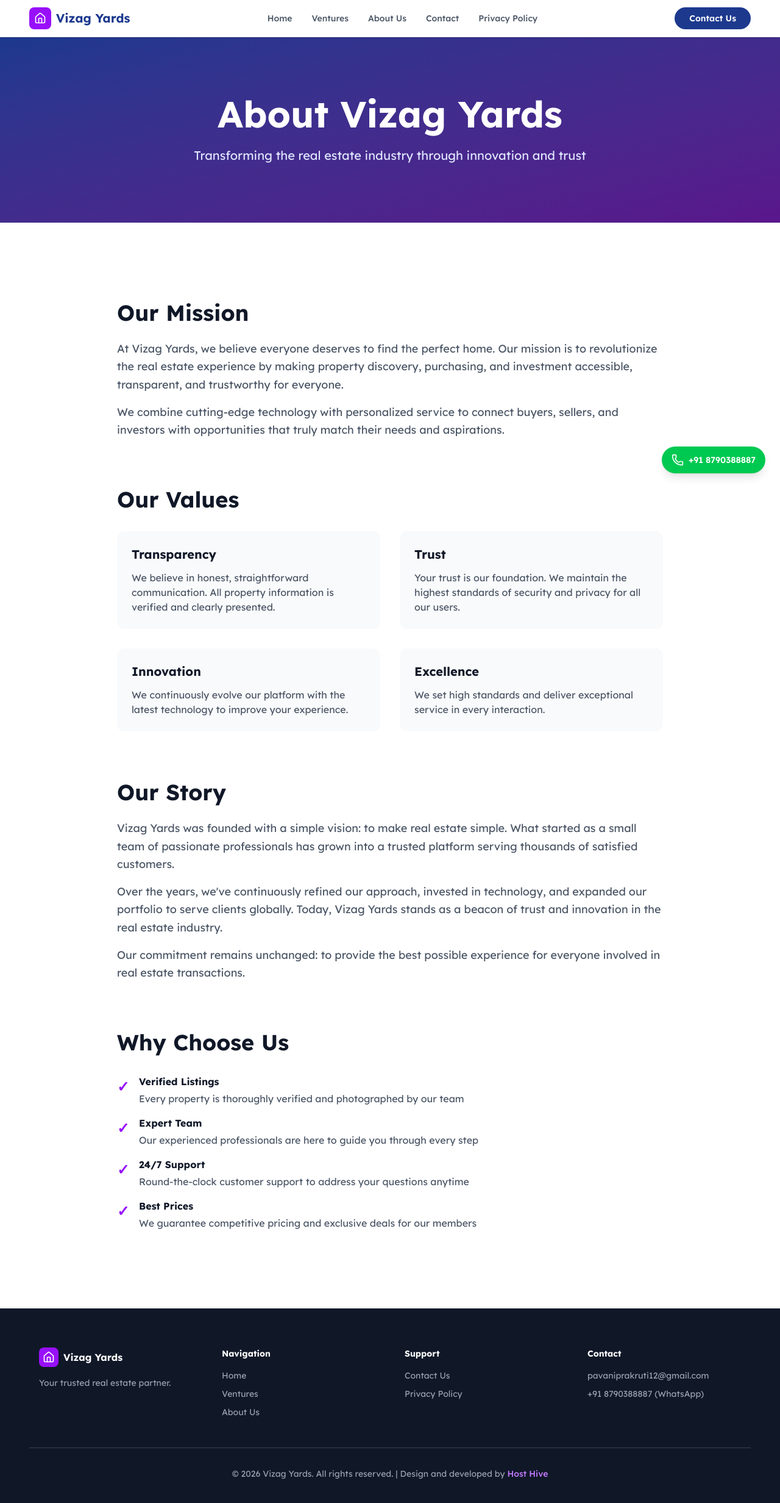
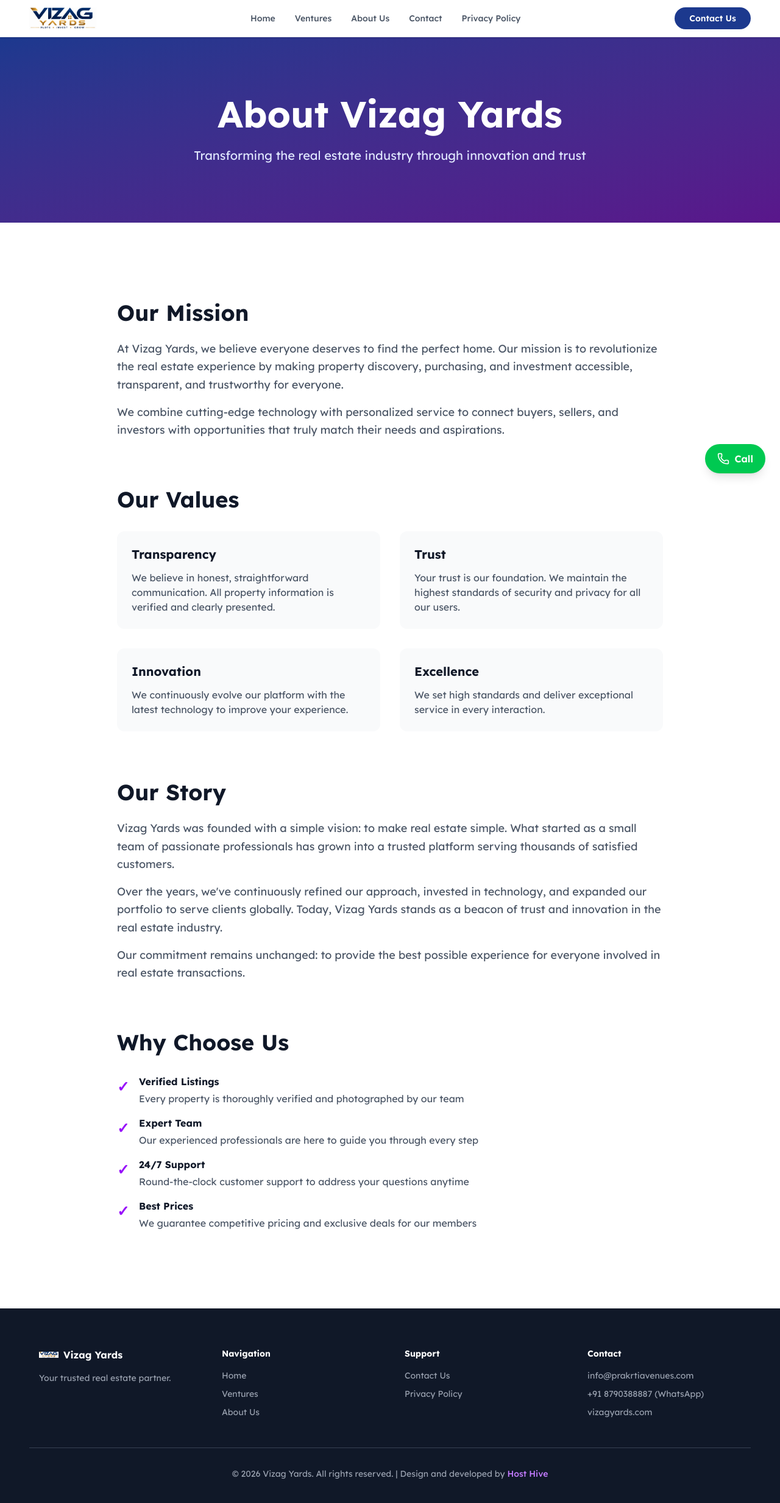
Before and after one commit to Yesh21102001/Realestate, a Next.js app: page /about in a window 1280 px wide. Shown: the top 2464 px of the page at 61% size. Built offline with nearby package versions, Linux system fonts and the light colour scheme.

Commit message:
first commit

```diff
--- /dev/null
+++ b/app/components/FloatingCallButton.tsx
@@ -0,0 +1,17 @@
+'use client';
+
+import { Phone } from 'lucide-react';
+
+export default function FloatingCallButton() {
+  return (
+    <a
+      href="https://wa.me/918790388887"
+      target="_blank"
+      rel="noopener noreferrer"
+      className="fixed bottom-20 right-4 lg:bottom-6 lg:right-6 bg-green-500 hover:bg-green-600 text-white px-5 py-3 rounded-full font-semibold flex items-center gap-2 shadow-lg transition-all duration-200 z-30"
+    >
+      <Phone className="w-5 h-5" />
+      <span>Call</span>
+    </a>
+  );
+}
--- a/app/components/Footer.tsx
+++ b/app/components/Footer.tsx
@@ -1,4 +1,4 @@
-import { Home as HomeIcon } from 'lucide-react';
+import Image from 'next/image';
 import Link from 'next/link';
 
 export default function Footer() {
@@ -7,9 +7,13 @@
       <div className="max-w-6xl mx-auto grid grid-cols-1 sm:grid-cols-2 lg:grid-cols-4 gap-8 sm:gap-10 lg:gap-12 mb-8 sm:mb-10 lg:mb-12">
         <div>
           <div className="flex items-center gap-2 mb-3 sm:mb-4">
-            <div className="w-7 sm:w-8 h-7 sm:h-8 bg-purple-600 rounded-lg flex items-center justify-center shrink-0">
-              <HomeIcon className="w-4 sm:w-5 h-4 sm:h-5 text-white" />
-            </div>
+            <Image
+              src="/logo.png"
+              alt="Vizag Yards Logo"
+              width={32}
+              height={32}
+              className="shrink-0"
+            />
             <span className="font-bold text-white text-sm sm:text-base">Vizag Yards</span>
           </div>
           <p className="text-xs sm:text-sm font-light">Your trusted real estate partner.</p>
@@ -32,8 +36,9 @@
         <div>
           <h4 className="font-bold text-white mb-3 sm:mb-4 text-xs sm:text-sm">Contact</h4>
           <ul className="space-y-2 sm:space-y-2.5 text-xs sm:text-sm">
-            <li><a href="mailto:pavaniprakruti12@gmail.com" className="hover:text-white transition font-light">pavaniprakruti12@gmail.com</a></li>
+            <li><a href="mailto:info@prakrtiavenues.com" className="hover:text-white transition font-light">info@prakrtiavenues.com</a></li>
             <li><a href="https://wa.me/918790388887" target="_blank" rel="noopener noreferrer" className="hover:text-white transition font-light">+91 8790388887 (WhatsApp)</a></li>
+            <li><a href="https://vizagyards.com" target="_blank" rel="noopener noreferrer" className="hover:text-white transition font-light">vizagyards.com</a></li>
           </ul>
         </div>
       </div>
--- a/app/components/Header.tsx
+++ b/app/components/Header.tsx
@@ -1,6 +1,8 @@
 'use client';
 
-import { Menu, X, Home as HomeIcon } from 'lucide-react';
+import { Menu, X } from 'lucide-react';
+import Image from 'next/image';
+import Link from 'next/link';
 import { useState } from 'react';
 import ContactForm from './ContactForm';
 
@@ -22,12 +24,15 @@
       <div className="w-full px-4 py-3 sm:px-6 lg:px-12">
         <div className="max-w-7xl mx-auto flex items-center justify-between">
           {/* Logo */}
-          <div className="flex items-center gap-2 flex-shrink-0">
-            <div className="w-9 h-9 bg-purple-600 rounded-lg flex items-center justify-center flex-shrink-0">
-              <HomeIcon className="w-5 h-5 text-white" />
-            </div>
-            <span className="text-lg sm:text-xl font-bold text-blue-900">Vizag Yards</span>
-          </div>
+          <Link href="/" className="flex items-center gap-3 flex-shrink-0 hover:opacity-80 transition">
+            <Image
+              src="/logo.png"
+              alt="Vizag Yards Logo"
+              width={110}
+              height={110}
+              className="flex-shrink-0"
+            />
+          </Link>
 
           {/* Desktop Navigation */}
           <nav className="hidden lg:flex gap-6 xl:gap-8 text-xs sm:text-sm font-medium">
--- a/app/contact/page.tsx
+++ b/app/contact/page.tsx
@@ -57,7 +57,7 @@
                 <Mail className="w-6 h-6 text-purple-600 shrink-0 mt-1" />
                 <div>
                   <h3 className="font-bold text-gray-900 mb-1">Email</h3>
-                  <a href="mailto:pavaniprakruti12@gmail.com" className="text-gray-600 hover:text-purple-600 transition">pavaniprakruti12@gmail.com</a>
+                  <a href="mailto:info@prakrtiavenues.com" className="text-gray-600 hover:text-purple-600 transition">info@prakrtiavenues.com</a>
                 </div>
               </div>
 
--- a/app/layout.tsx
+++ b/app/layout.tsx
@@ -2,7 +2,7 @@
 import { Geist, Geist_Mono } from "next/font/google";
 import "./globals.css";
 import BottomNav from "./components/BottomNav";
-import CallButton from "./components/CallButton";
+import FloatingCallButton from "./components/FloatingCallButton";
 
 const geistSans = Geist({
   variable: "--font-geist-sans",
@@ -17,6 +17,9 @@
 export const metadata: Metadata = {
   title: "Vizag Yards - Real Estate",
   description: "Find your dream home with Vizag Yards",
+  icons: {
+    icon: "/logo.png",
+  },
 };
 
 export default function RootLayout({ children }: LayoutProps<"/">) {
@@ -28,7 +31,7 @@
       <body className="min-h-full flex flex-col pb-24 lg:pb-0">
         {children}
         <BottomNav />
-        <CallButton />
+        <FloatingCallButton />
       </body>
     </html>
   );
--- a/app/privacy/page.tsx
+++ b/app/privacy/page.tsx
@@ -120,7 +120,7 @@
               </p>
               <div className="mt-4 bg-gray-50 p-4 rounded-lg">
                 <p className="font-semibold text-gray-900">Vizag Yards Privacy Team</p>
-                <p>Email: pavaniprakruti12@gmail.com</p>
+                <p>Email: info@prakrtiavenues.com</p>
                 <p>Phone: +91 8790388887</p>
                 <p>Address: Sai Trade Center, 2nd Floor, Prakruti Avenue Pvt Ltd, Dwaraka Nagar Second Line, Visakhapatnam</p>
               </div>
```
Also changed, not shown: public/logo.png (added).
